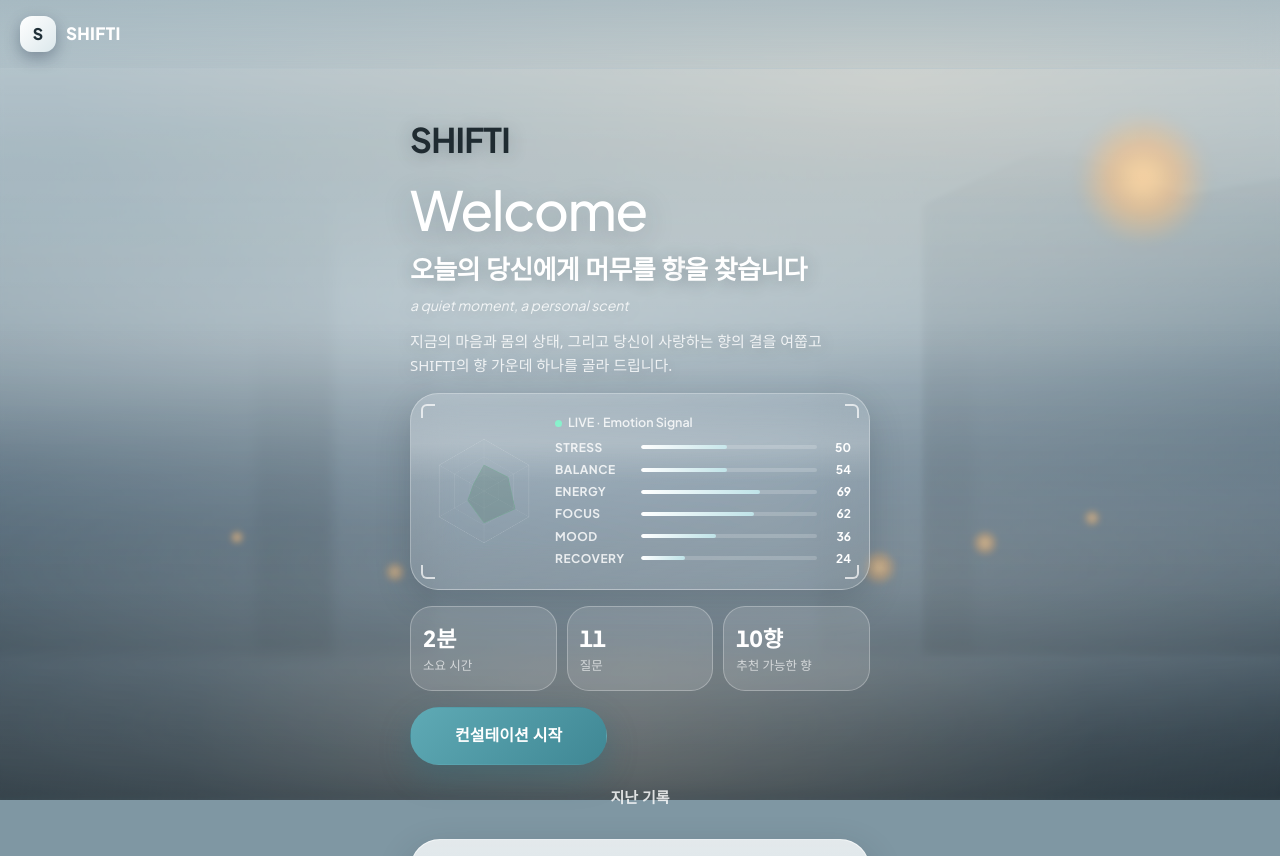
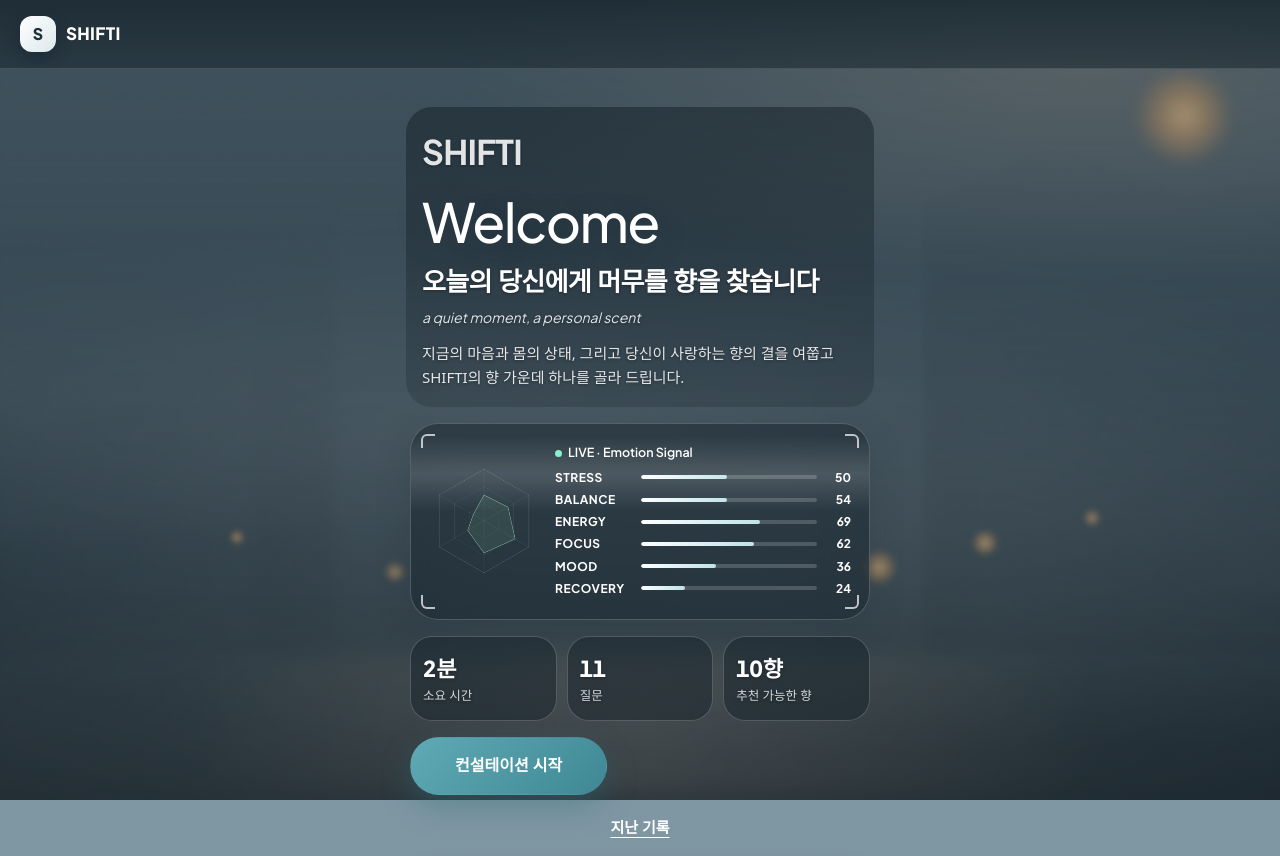
Before and after one commit to mediscent01-lang/emotion-engine, a website: page index.html in a window 1280 px wide. Shown: the top 856 px of the page. Drawn offline with nearby package versions, Linux system fonts and the light colour scheme; a script that the page names is missing; a web font is replaced by a local one.

Commit message:
감정엔진 v12.4.1: Mist 가독성 보정 (배경 어둡게, 글래스 카드 진하게, 글자 대비·그림자 강화)

```diff
--- a/index.html
+++ b/index.html
@@ -512,6 +512,43 @@ body{background:transparent!important;color:var(--on)}
 .scent-notes,.scent-coll,.state-axis{color:rgba(255,255,255,.88)!important}
 .stepper li .dot{background:rgba(255,255,255,.22);color:#fff}
 
+/* ── v12.4.1 가독성 보정: 흰 글자 뒤 배경을 충분히 어둡게 (WCAG 대비 4.5:1 이상 목표) ── */
+:root{
+  --on70:rgba(255,255,255,.92); --on50:rgba(255,255,255,.82); --on30:rgba(255,255,255,.66);
+  --glass-bg:rgba(20,33,41,.46); --glass-bd:rgba(255,255,255,.2); --glass-hi:rgba(20,33,41,.6);
+  --frost-1:rgba(246,249,250,.96); --frost-2:rgba(230,237,240,.95);
+}
+.scene{background:
+    radial-gradient(90% 50% at 85% 8%,rgba(255,226,196,.22),transparent 55%),
+    linear-gradient(180deg,#5E7482 0%,#4D6270 35%,#3C505D 65%,#2B3A44 100%)}
+.scene .fog{opacity:.32!important}
+.scene .fog.f1{top:30%}
+.scene .bokeh.sun{width:90px;height:90px;right:4%;top:10%;opacity:.55}
+.scene .bokeh{opacity:.7}
+.scene .rain{opacity:.18}
+.scene .veil{background:linear-gradient(180deg,rgba(16,26,32,.38),rgba(16,26,32,.28) 50%,rgba(16,26,32,.45))}
+.hdr{background:linear-gradient(180deg,rgba(24,38,46,.82),rgba(24,38,46,.55))}
+.bbar{background:linear-gradient(0deg,rgba(20,32,40,.95),rgba(20,32,40,.75))}
+.card,.meta-row li,.sq-opt,.sq-sem-opt,.sq-pref-opt,.hist-card,.welcome-visual,.stepper,.state-card,.sq-num{background:rgba(20,33,41,.48)!important;border-color:rgba(255,255,255,.2)!important}
+.scent-hero,.ins-dark{background:linear-gradient(160deg,rgba(24,38,47,.72),rgba(18,30,37,.62))!important;border-color:rgba(255,255,255,.22)!important}
+.scent-hero::before{opacity:.5}
+.sq-opt.sel,.sq-sem-opt.sel,.sq-pref-opt.sel{background:linear-gradient(180deg,#FFFFFF,#E3ECEF)!important;color:var(--deep)!important}
+.welcome-hero{padding:18px 16px;margin:0 -4px;border-radius:26px;background:linear-gradient(180deg,rgba(18,30,37,.5),rgba(18,30,37,.22))}
+.welcome-hero .brandline{color:#fff}
+.welcome-hero .en,.welcome-hero p,.page-desc,.vhdr-desc,.sq-hint,.trust-note,.auto-hint,.eyebrow{color:rgba(255,255,255,.88)!important}
+.vhdr{padding:14px 16px;border-radius:22px;background:linear-gradient(180deg,rgba(18,30,37,.42),rgba(18,30,37,.18))}
+.sq-progress-card,.sq-card .sq-inner{padding:16px;border-radius:22px;background:rgba(18,30,37,.42)}
+.sq-scale-lbl,#sqFrac,.pref-counter,.sq-progress-row .lbl{color:#fff!important}
+.hri-k,.hri-v,.wv-cap{color:#fff!important}
+.scent-hero,.ins-dark,.state-card,.welcome-hero,.vhdr,.sq-inner,.meta-row li{text-shadow:0 1px 3px rgba(10,18,24,.45)}
+.scent-lbl,.ins-over,.state-chip{background:rgba(255,255,255,.18)!important;color:#fff!important}
+.match-wrap{background:rgba(10,20,26,.45)!important}
+.state-tip{background:rgba(20,33,41,.75)!important}
+.trust-note{padding:12px 14px;border-radius:18px;background:rgba(18,30,37,.4)}
+.btn-gh{color:#fff!important;text-decoration:underline;text-underline-offset:4px}
+.light .btn-gh,.panel-light .btn-gh{color:var(--deep70)!important}
+.toast{background:#fff;color:var(--deep)}
+
 </style>
 </head>
 
```
